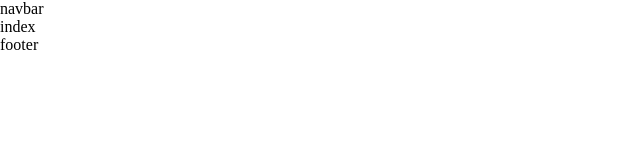
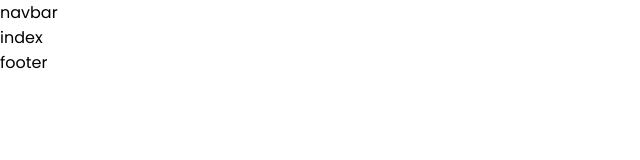
Before and after one commit to tonyykosseifyy/influencer-project, a Next.js app in the folder client/: page / in a window 1280 px wide. Shown: the top 160 px of the page, without its empty margins (0-640 px from the left). Built offline with nearby package versions, Linux system fonts and the light colour scheme.

Commit message:
add: load poppins fonts

```diff
--- a/client/package.json
+++ b/client/package.json
@@ -6,6 +6,7 @@
     "start": "next start"
   },
   "dependencies": {
+    "@next/font": "^13.1.4",
     "next": "latest",
     "react": "18.2.0",
     "react-dom": "18.2.0"
--- a/client/pages/_app.js
+++ b/client/pages/_app.js
@@ -1,16 +1,26 @@
 import Layout from "../components/layout";
 import "../styles/globals.css";
 import { useRouter } from 'next/router'
+import { Poppins } from '@next/font/google'
+
+const poppins = Poppins({
+  weight: ["300","400"],
+  subsets:["latin"]
+})
+
 
 const App = ({ Component, pageProps }) => {
-  const router = useRouter()
-  if (router.pathname === '/login') {
-    return <Component {...pageProps} />
-  }
+  const router = useRouter();
   return (
-    <Layout>
-      <Component {...pageProps} />
-    </Layout>
+    <main className={poppins.className}>
+      {router.pathname === "/login" ?
+        <Component {...pageProps} /> :
+
+        <Layout>
+          <Component {...pageProps} />
+        </Layout>
+      }
+    </main>
   )
 };
 
```
Also changed, not shown: client/next.config.js (added), client/styles/globals.css (line endings or trailing spaces), 1 other file (tests, documents, lock files or other folders).
